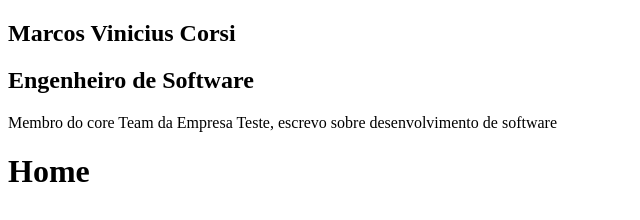
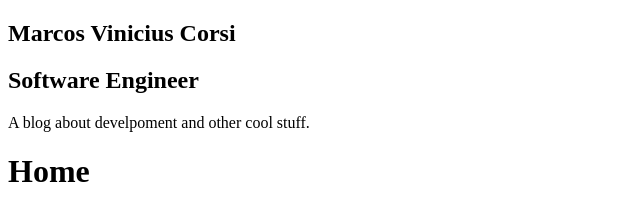
Before and after one commit to marcosvcorsi/my-blog, a Gatsby site: page / in a window 1280 px wide. Shown: the whole page, without its empty margins (0-640 px from the left). Built offline with nearby package versions, Linux system fonts and the light colour scheme; Gatsby itself is replaced by a stand-in of ours.

Commit message:
GraphQL init

```diff
--- a/gatsby-config.js
+++ b/gatsby-config.js
@@ -1,8 +1,9 @@
 module.exports = {
   siteMetadata: {
-    title: `My Blog`,
-    description: `A blog about frontend develpoment and other cool stuff.`,
-    author: `@myblog`,
+    title: `Marcos Vinicius Corsi`,
+    position: "Software Engineer",
+    description: `A blog about develpoment and other cool stuff.`,
+    author: `@mvcorsi`,
   },
   plugins: [
     `gatsby-plugin-react-helmet`,
--- a/src/components/Profile/index.js
+++ b/src/components/Profile/index.js
@@ -1,16 +1,33 @@
 import React from "react"
+import { StaticQuery, graphql } from "gatsby"
 
 const Profile = () => {
   return (
-    <div className="Profile-wrapper">
-      <h1>Marcos Vinicius Corsi</h1>
-      <h2>Engenheiro de Software</h2>
+    <StaticQuery
+      query={graphql`
+        query MySiteMetadata {
+          site {
+            siteMetadata {
+              title
+              position
+              description
+            }
+          }
+        }
+      `}
+      render={({
+        site: {
+          siteMetadata: { title, position, description },
+        },
+      }) => (
+        <div className="Profile-wrapper">
+          <h1>{title}</h1>
+          <h2>{position}</h2>
 
-      <p>
-        Membro do core Team da Empresa Teste, escrevo sobre desenvolvimento de
-        software
-      </p>
-    </div>
+          <p>{description}</p>
+        </div>
+      )}
+    />
   )
 }
 
--- a/src/pages/index.js
+++ b/src/pages/index.js
@@ -1,5 +1,4 @@
 import React from "react"
-import { Link } from "gatsby"
 
 import Layout from "../components/layout"
 import SEO from "../components/seo"
```
